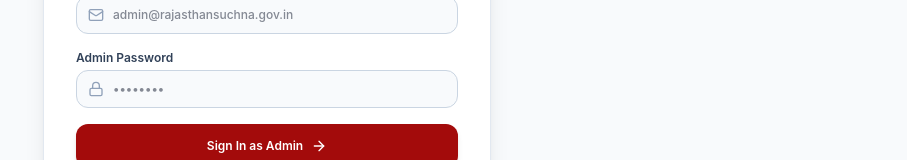
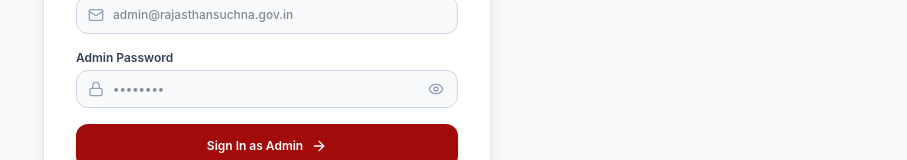
Before and after one commit to tosif121/rajasthansuchna-admin, a Next.js app: page /login in a window 1280 px wide. Shown: the part 371-531 px from the top of the page, without its empty margins (373-1280 px from the left). Built offline with nearby package versions, Linux system fonts and the light colour scheme.

Commit message:
feat(login): add eye toggle icon to Admin Password input

```diff
--- a/src/app/login/page.tsx
+++ b/src/app/login/page.tsx
@@ -2,7 +2,7 @@
 
 import React, { useState } from 'react';
 import { useRouter } from 'next/navigation';
-import { ShieldCheck, Lock, Mail, ArrowRight, Sun, Moon, AlertCircle } from 'lucide-react';
+import { ShieldCheck, Lock, Mail, ArrowRight, Sun, Moon, AlertCircle, Eye, EyeOff } from 'lucide-react';
 import { useTheme } from '@/components/theme/ThemeProvider';
 
 export default function LoginPage() {
@@ -10,6 +10,7 @@ export default function LoginPage() {
   const { theme, toggleTheme } = useTheme();
   const [email, setEmail] = useState('');
   const [password, setPassword] = useState('');
+  const [showPassword, setShowPassword] = useState(false);
   const [loading, setLoading] = useState(false);
   const [error, setError] = useState<string | null>(null);
 
@@ -112,13 +113,21 @@ export default function LoginPage() {
             <div className="relative">
               <Lock className="w-4 h-4 text-slate-400 absolute left-3 top-1/2 -translate-y-1/2" />
               <input
-                type="password"
+                type={showPassword ? 'text' : 'password'}
                 required
                 placeholder="••••••••"
                 value={password}
                 onChange={(e) => setPassword(e.target.value)}
-                className="w-full bg-slate-50 dark:bg-slate-950 border border-slate-300 dark:border-slate-800 rounded-lg pl-9 pr-3 py-2.5 text-slate-900 dark:text-white focus:outline-none focus:border-[#A30B0B] text-xs font-medium"
+                className="w-full bg-slate-50 dark:bg-slate-950 border border-slate-300 dark:border-slate-800 rounded-lg pl-9 pr-10 py-2.5 text-slate-900 dark:text-white focus:outline-none focus:border-[#A30B0B] text-xs font-medium"
               />
+              <button
+                type="button"
+                onClick={() => setShowPassword(!showPassword)}
+                className="absolute right-3 top-1/2 -translate-y-1/2 text-slate-400 hover:text-slate-600 dark:hover:text-slate-200 transition-colors cursor-pointer p-0.5 focus:outline-none"
+                aria-label={showPassword ? 'Hide password' : 'Show password'}
+              >
+                {showPassword ? <EyeOff className="w-4 h-4" /> : <Eye className="w-4 h-4" />}
+              </button>
             </div>
           </div>
 
```
